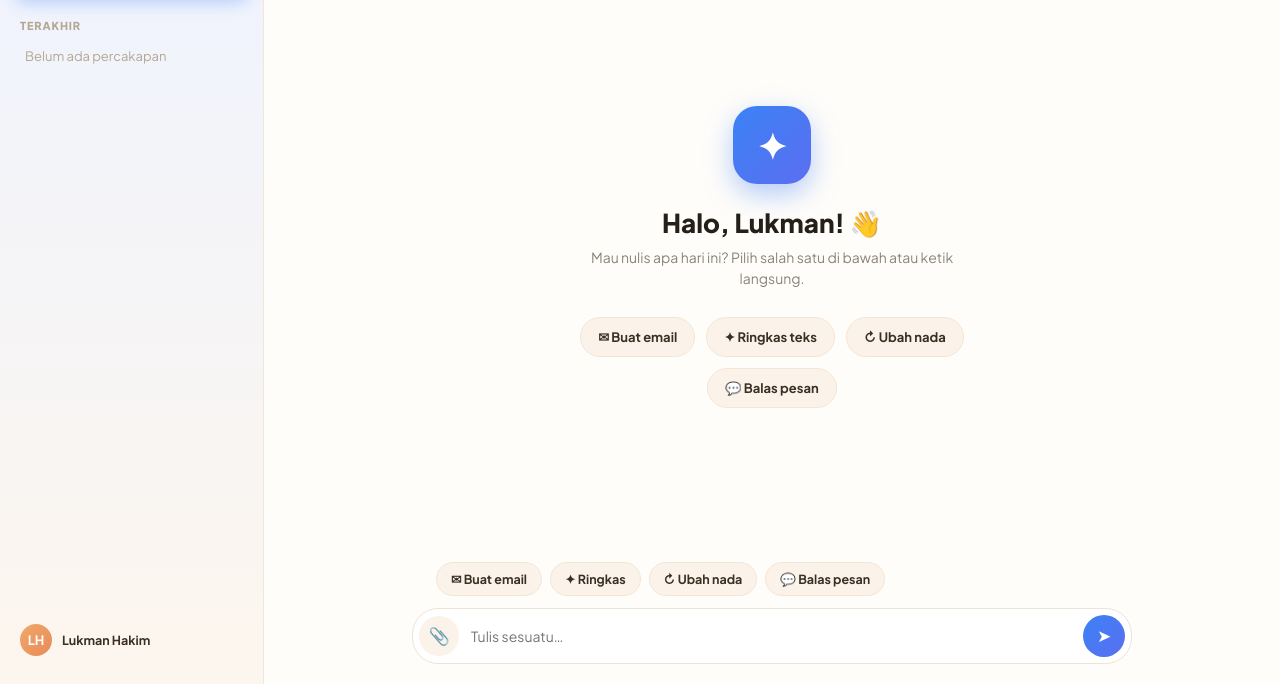
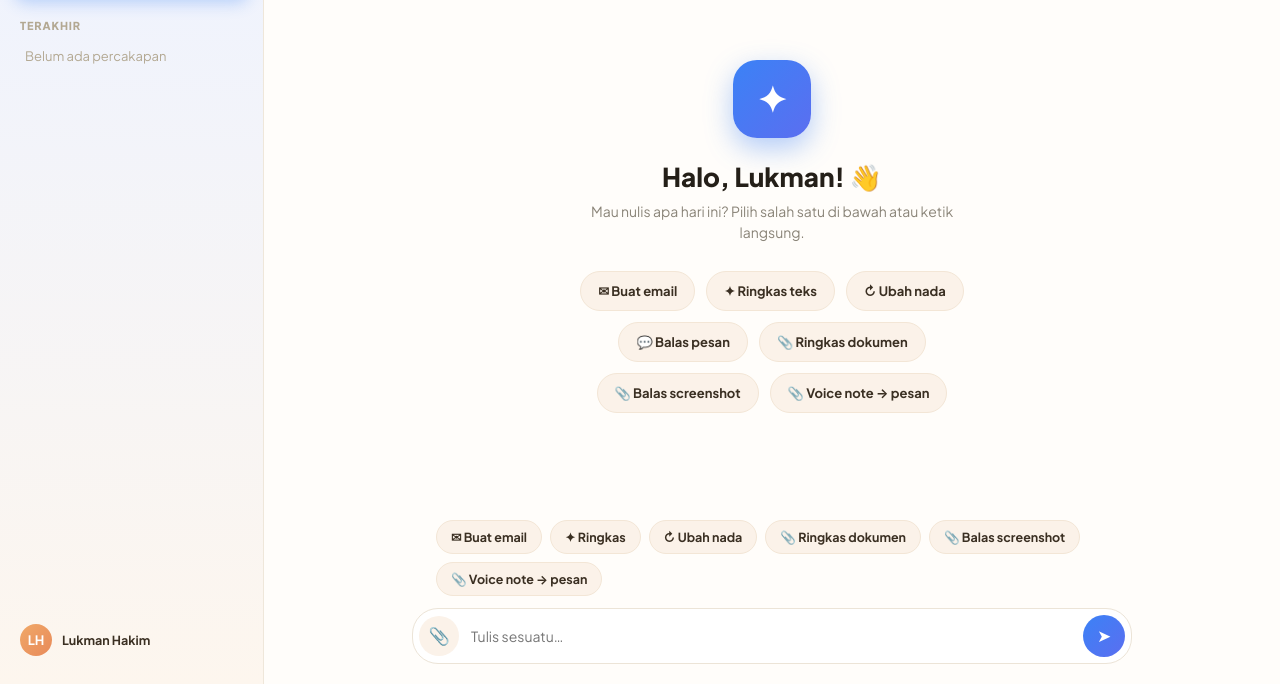
Before and after one commit to devluckman/geni-personal-ai-assistant, a website: page public/index.html in a window 1280 px wide. Shown: the part 116-800 px from the top of the page. Drawn offline with Linux system fonts and the light colour scheme.

Commit message:
feat(ui): task-chip multimodal (Ringkas dokumen / Balas screenshot / Voice note)
- chip dengan data-accept membuka picker bertipe sesuai + prefill instruksi
- kelas chip-file (ikon 📎) memakai handler [data-accept], terpisah dari chip teks
- ditampilkan di welcome state (discovery) & composer (akses cepat)

```diff
--- a/public/index.html
+++ b/public/index.html
@@ -63,6 +63,9 @@
             <button type="button" class="chip" data-prompt="Tolong ringkas teks berikut: ">✦ Ringkas teks</button>
             <button type="button" class="chip" data-prompt="Ubah nada pesan ini menjadi lebih sopan: ">↻ Ubah nada</button>
             <button type="button" class="chip" data-prompt="Bantu saya membalas pesan ini: ">💬 Balas pesan</button>
+            <button type="button" class="chip chip-file" data-accept="application/pdf,.pdf" data-prompt="Tolong ringkas dokumen yang saya lampirkan menjadi poin-poin penting.">Ringkas dokumen</button>
+            <button type="button" class="chip chip-file" data-accept="image/*" data-prompt="Tolong bantu saya membalas pesan pada screenshot yang saya lampirkan.">Balas screenshot</button>
+            <button type="button" class="chip chip-file" data-accept="audio/*" data-prompt="Tolong ubah voice note yang saya lampirkan menjadi pesan tertulis yang rapi.">Voice note → pesan</button>
           </div>
         </div>
       </div>
@@ -73,7 +76,9 @@
           <button type="button" class="chip chip-sm" data-prompt="Tolong buatkan draft email untuk ">✉ Buat email</button>
           <button type="button" class="chip chip-sm" data-prompt="Tolong ringkas teks berikut: ">✦ Ringkas</button>
           <button type="button" class="chip chip-sm" data-prompt="Ubah nada tulisan ini: ">↻ Ubah nada</button>
-          <button type="button" class="chip chip-sm" data-prompt="Bantu saya membalas pesan ini: ">💬 Balas pesan</button>
+          <button type="button" class="chip chip-sm chip-file" data-accept="application/pdf,.pdf" data-prompt="Tolong ringkas dokumen yang saya lampirkan menjadi poin-poin penting.">Ringkas dokumen</button>
+          <button type="button" class="chip chip-sm chip-file" data-accept="image/*" data-prompt="Tolong bantu saya membalas pesan pada screenshot yang saya lampirkan.">Balas screenshot</button>
+          <button type="button" class="chip chip-sm chip-file" data-accept="audio/*" data-prompt="Tolong ubah voice note yang saya lampirkan menjadi pesan tertulis yang rapi.">Voice note → pesan</button>
         </div>
 
         <!-- preview lampiran (v2) -->
```
